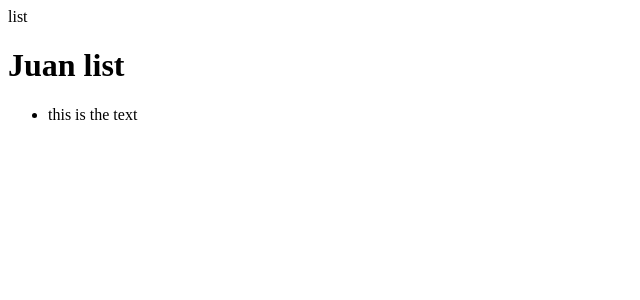
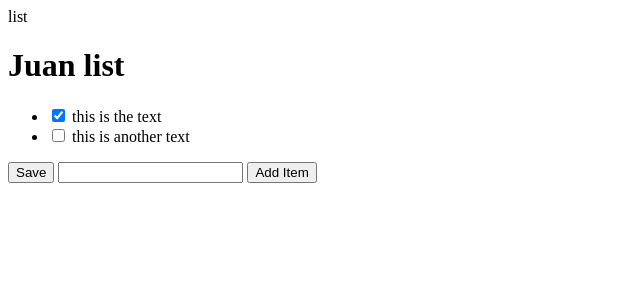
Before and after one commit to juanMAragon/ListiniDjango, a Django app: page /1 in a window 1280 px wide. Shown: the top 300 px of the page, without its empty margins (0-640 px from the left). Run offline with Django 3.2, Linux system fonts and the light colour scheme; data comes from the database, SQL or seed files in the repository; both versions use the stored data as it was after the commit.

Commit message:
add and edit functionalities

```diff
--- a/mysite/main/templates/main/list.html
+++ b/mysite/main/templates/main/list.html
@@ -6,11 +6,20 @@ View List
 
 {% block content %}
     <h1>{{ls.name}}</h1>
+    <form method="post" action="#">
+        {% csrf_token %}
         <ul>
             {% for item in ls.item_set.all%}
                 {% if item.complete == True %}
-                <li>{{item.text}}</li>
+                    <li><input type="checkbox" value="clicked" name="c{{item.id}}" checked  > {{item.text}}</li>
+                {% else %}
+                    <li><input type="checkbox" value="clicked" name="c{{item.id}}"> {{item.text}}</li>
                 {% endif %}
             {% endfor %}
         </ul>
+        <button type="submit" name="save" value="save">Save</button>
+        <input type="text" name="new">
+        <button type="submit" name="newItem" value="newItem">Add Item</button>
+    </form>
+
 {% endblock %}
--- a/mysite/main/views.py
+++ b/mysite/main/views.py
@@ -6,7 +6,24 @@ from .forms import CreateNewList
 # Create your views here.
 def index(response, id):
     ls = toDoList.objects.get(id=id)
-    # item = ls.item_set.get(id=id)
+
+    if response.method == "POST":
+        print(response.POST)
+        if response.POST.get("save"):
+            for item in ls.item_set.all():
+                if response.POST.get("c" + str(item.id)) == 'clicked':
+                    item.complete = True
+                else:
+                    item.complete = False
+                item.save()
+        elif response.POST.get("newItem"):
+            txt = response.POST.get('new')
+
+            if len(txt) > 1:
+                ls.item_set.create(text=txt, complete=False)
+            else:
+                print('invalid')
+
     return render(response, "main/list.html", {"name":'list', "ls":ls})
 
 def home(response):
--- a/mysite/mysite/settings.py
+++ b/mysite/mysite/settings.py
@@ -25,7 +25,7 @@ SECRET_KEY = 'django-insecure-kaumlg)e6+j*=0aqfsqn=g&1=rzl&36j5wp^zvsq#h4zyt%)l0
 # SECURITY WARNING: don't run with debug turned on in production!
 DEBUG = True
 
-ALLOWED_HOSTS = ["localhost"]
+ALLOWED_HOSTS = ["localhost", '127.0.0.1']
 
 
 # Application definition
```
Also changed, not shown: mysite/db.sqlite3. Lines whose indentation alone changed are shown as unchanged.
